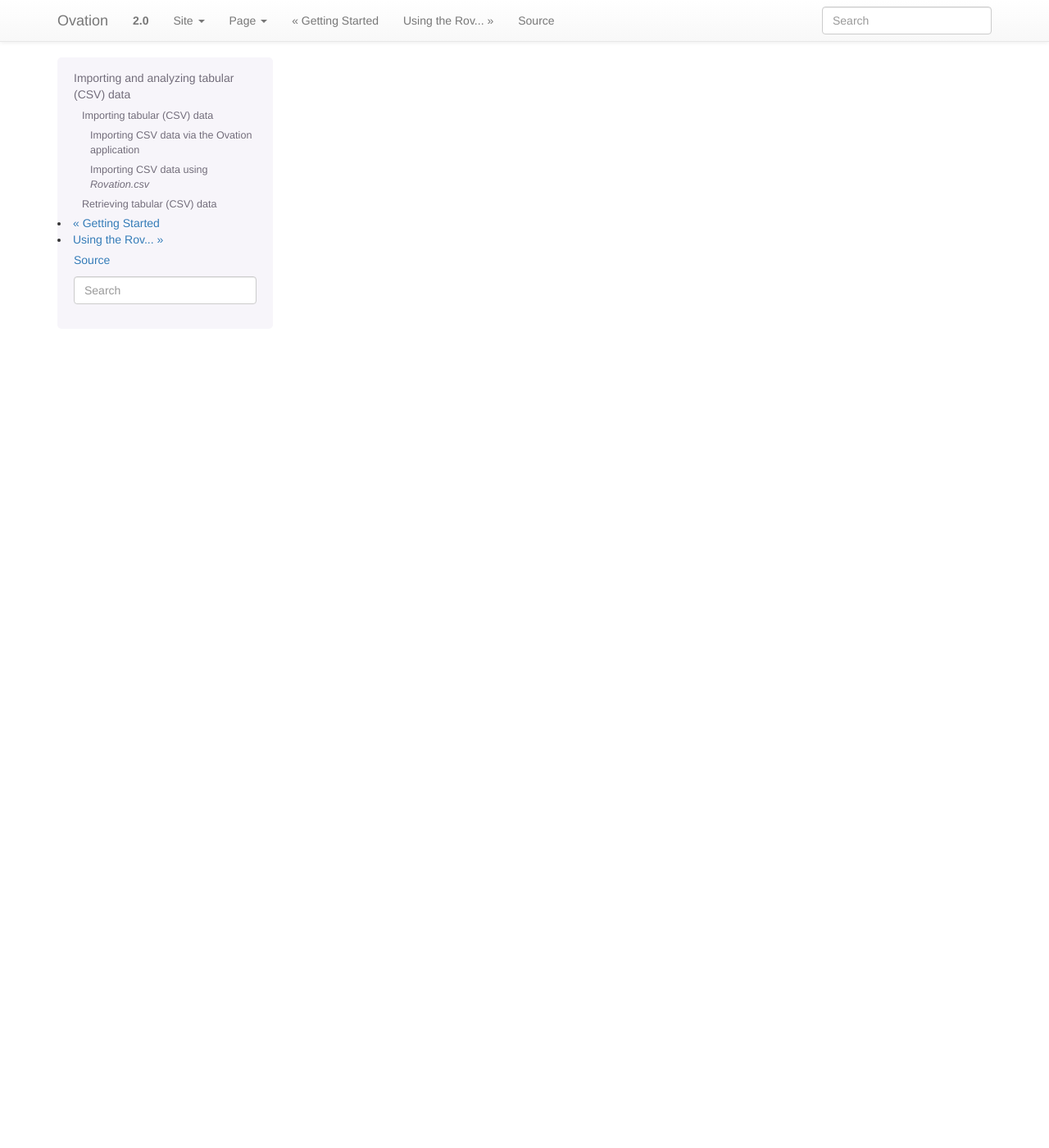
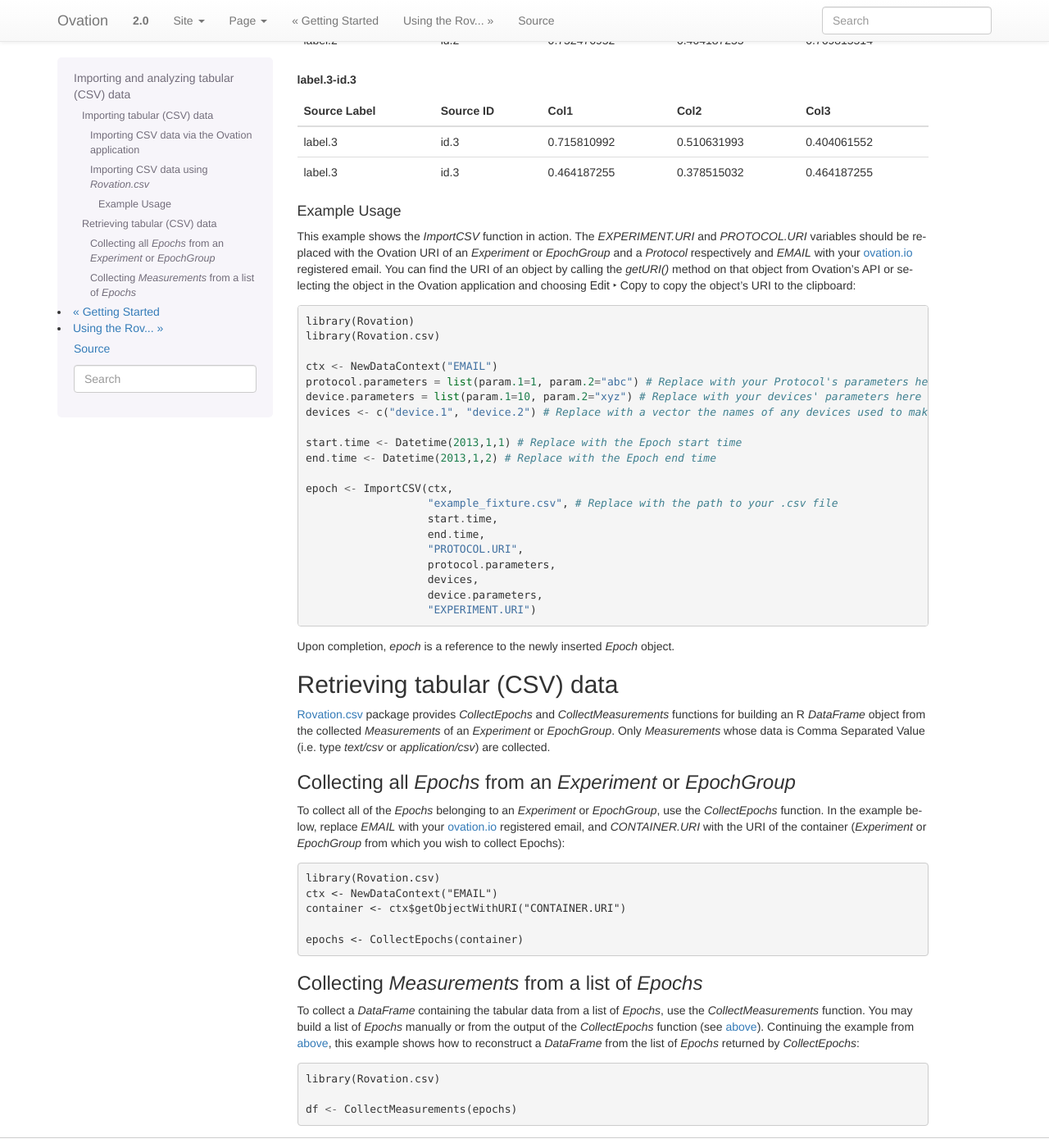
Before and after one commit to physion/ovation-docs, a Sphinx documentation site: the page built from source/tabular_data.rst, in a window 1280 px wide and 1400 px high, scrolled down 981 px. Shown: the whole window at 82% size. Built offline with Sphinx 7.4.7, drawn with Linux system fonts in a browser that asks for light colours; some of the changed text lies outside the part shown.

Commit message:
Added Rovation.csv sections
Still needs the within-app example

```diff
--- a/source/tabular_data.rst
+++ b/source/tabular_data.rst
@@ -32,7 +32,9 @@ Importing CSV data via the Ovation application
 Importing CSV data using `Rovation.csv`
 ***************************************
 
-`Rovation.csv <https://github.com/physion/ovation-R-tabular-data>`_ package provides an `ImportCSV` for importing tabular data in CSV format. The `ImportCSV` function expects tabular data with the `Source` label and identifier listed in columns within the dataset. In this example, we use the following `example.csv`:
+`Rovation.csv <https://github.com/physion/ovation-R-tabular-data>`_ package provides an `ImportCSV` for importing tabular data in CSV format. The `ImportCSV` function expects tabular data with the `Source` label and identifier listed in columns within the dataset. `ImportCSV` provides a more "granular" import than adding an entire table as a single measurement from the Ovation application (see :ref:`above <sec-importing-csv-data-app>`). For each `Source` (identified by label and identifier), `ImportCSV` adds a single `Measurement` with just the data for that `Source` from the table.
+
+In this example, we use the following `example.csv`:
 
 ============    =========   =========== =========== ===========
 Source Label    Source ID   Col1        Col2        Col3
@@ -40,15 +42,95 @@ Source Label    Source ID   Col1        Col2        Col3
 label.1         id.1        0.378515032 0.4803887   0.278347607
 label.2         id.2        0.752476952 0.464187255 0.769815514
 label.3         id.3        0.715810992 0.510631993 0.404061552
+label.3         id.3        0.464187255 0.378515032 0.464187255
+============    =========   =========== =========== ===========
+
+Given this table, `ImportCSV` will update the Ovation database, adding `Source` objects as needed and will then import a single `Epoch` with three `Measurements` containing the following individual tables:
+
+**label.1-id.1**
+
+============    =========   =========== =========== ===========
+Source Label    Source ID   Col1        Col2        Col3
+============    =========   =========== =========== ===========
+label.1         id.1        0.378515032 0.4803887   0.278347607
+============    =========   =========== =========== ===========
+
+**label.2-id.2**
+
+============    =========   =========== =========== ===========
+Source Label    Source ID   Col1        Col2        Col3
+============    =========   =========== =========== ===========
+label.2         id.2        0.752476952 0.464187255 0.769815514
 ============    =========   =========== =========== ===========
 
 
-After installing the `Rovation` and `Rovation.csv` packages,
-`ImportCSV` will insert necesary `Source` objects in the database
+**label.3-id.3**
 
+============    =========   =========== =========== ===========
+Source Label    Source ID   Col1        Col2        Col3
+============    =========   =========== =========== ===========
+label.3         id.3        0.715810992 0.510631993 0.404061552
+label.3         id.3        0.464187255 0.378515032 0.464187255
+============    =========   =========== =========== ===========
+
+Example Usage
+-------------
+
+This example shows the `ImportCSV` function in action. The `EXPERIMENT.URI` and `PROTOCOL.URI` variables should be replaced with the Ovation URI of an `Experiment` or `EpochGroup` and a `Protocol` respectively and `EMAIL` with your `ovation.io <https://ovation.io>`_ registered email. You can find the URI of an object by calling the `getURI()` method on that object from Ovation's API or selecting the object in the Ovation application and choosing :menuselection:`Edit --> Copy` to copy the object's URI to the clipboard::
+
+    library(Rovation)
+    library(Rovation.csv)
+
+    ctx <- NewDataContext("EMAIL")
+    protocol.parameters = list(param.1=1, param.2="abc") # Replace with your Protocol's parameters here
+    device.parameters = list(param.1=10, param.2="xyz") # Replace with your devices' parameters here
+    devices <- c("device.1", "device.2") # Replace with a vector the names of any devices used to make the measurements
+
+    start.time <- Datetime(2013,1,1) # Replace with the Epoch start time
+    end.time <- Datetime(2013,1,2) # Replace with the Epoch end time
+
+    epoch <- ImportCSV(ctx,
+                       "example_fixture.csv", # Replace with the path to your .csv file
+                       start.time,
+                       end.time,
+                       "PROTOCOL.URI",
+                       protocol.parameters,
+                       devices,
+                       device.parameters,
+                       "EXPERIMENT.URI")
+
+
+
+Upon completion, `epoch` is a reference to the newly inserted `Epoch` object.
 
 
 .. _sec-retrieving-csv-data-rovation:
 
 Retrieving tabular (CSV) data
 =============================
+
+`Rovation.csv <https://github.com/physion/ovation-R-tabular-data>`_ package provides `CollectEpochs` and `CollectMeasurements` functions for building an R `DataFrame` object from the collected `Measurements` of an `Experiment` or `EpochGroup`. Only `Measurements` whose data is Comma Separated Value (i.e. type `text/csv` or `application/csv`) are collected.
+
+
+.. _ssec-collecting-epochs:
+
+Collecting all `Epochs` from an `Experiment` or `EpochGroup`
+************************************************************
+
+To collect all of the `Epochs` belonging to an `Experiment` or `EpochGroup`, use the `CollectEpochs` function. In the example below, replace `EMAIL` with your `ovation.io <https://ovation.io>`_ registered email, and `CONTAINER.URI` with the URI of the container (`Experiment` or `EpochGroup` from which you wish to collect Epochs)::
+
+    library(Rovation.csv)
+    ctx <- NewDataContext("EMAIL")
+    container <- ctx$getObjectWithURI("CONTAINER.URI")
+
+    epochs <- CollectEpochs(container)
+
+
+Collecting `Measurements` from a list of `Epochs`
+*************************************************
+
+To collect a `DataFrame` containing the tabular data from a list of `Epochs`, use the `CollectMeasurements` function. You may build a list of `Epochs` manually or from the output of the `CollectEpochs` function (see :ref:`above <ssec-collecting-epochs>`). Continuing the example from :ref:`above <ssec-collecting-epochs>`, this example shows how to reconstruct a `DataFrame` from the list of `Epochs` returned by `CollectEpochs`::
+
+    library(Rovation.csv)
+
+    df <- CollectMeasurements(epochs)
```
